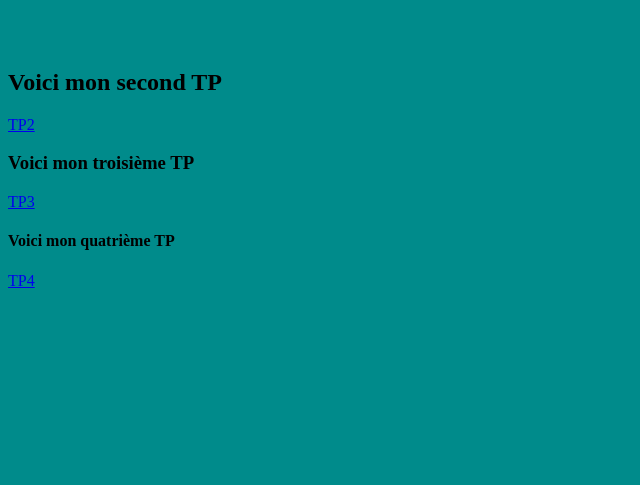
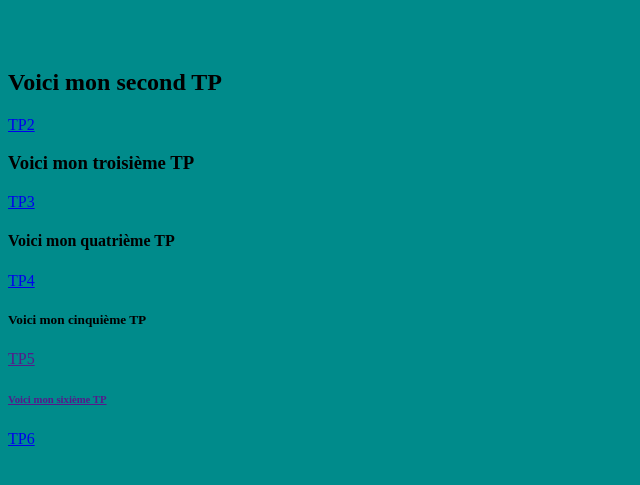
Before and after one commit to NizarSio/site3, a plain HTML site: page index.html in a window 1280 px wide. Shown: the part 101-586 px from the top of the page, without its empty margins (0-640 px from the left). Drawn offline with Linux system fonts and the light colour scheme.

Commit message:
Update index.html

```diff
--- a/index.html
+++ b/index.html
@@ -28,6 +28,12 @@
 
 <a href="https://nizarsio.github.io/site4/"><p>TP4</p></a>
 
+	<h5> Voici mon cinquième TP</h5>
+	<a href=""><p>TP5</p>
+
+		<h6>Voici mon sixième TP</h6>
+		<a href="https://nizarsio.github.io/TP6/><p>TP6</p>
+
 </head>
 
 </body>
```
